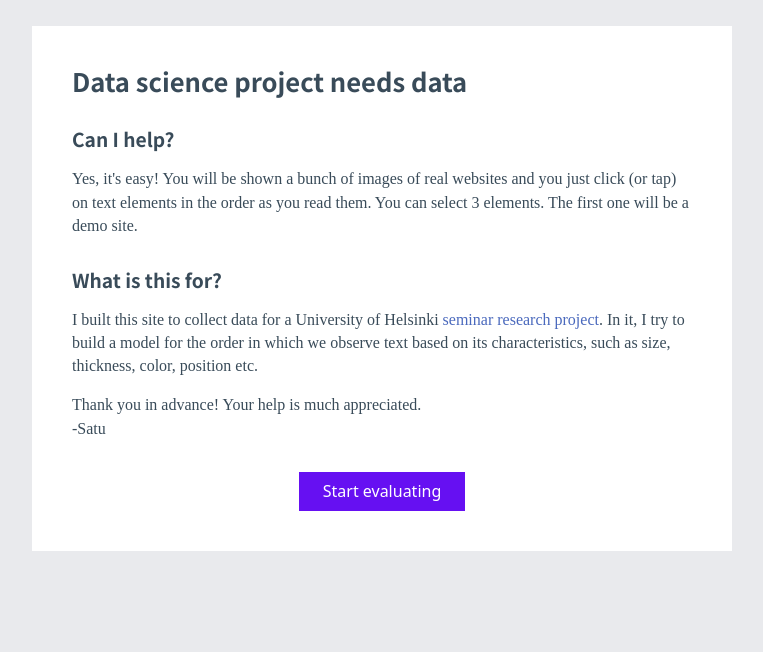
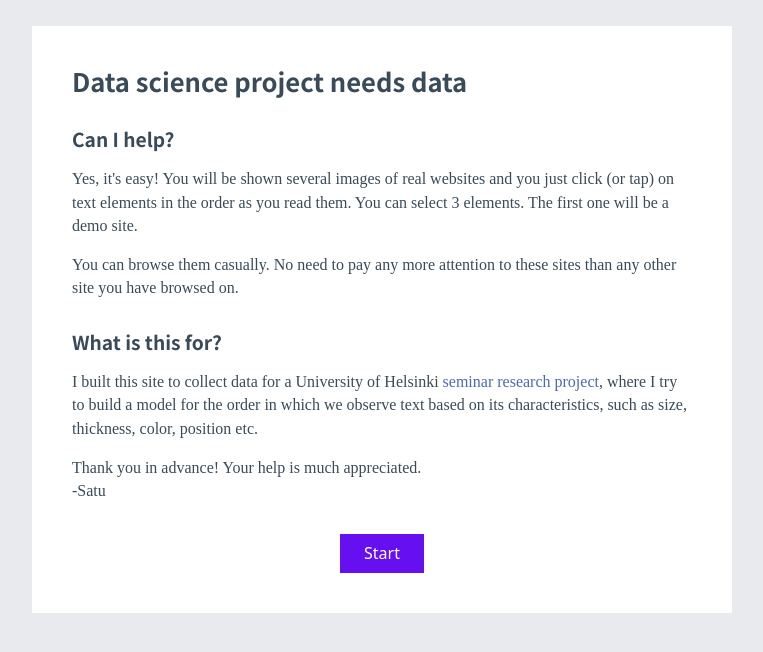
Before and after one commit to s11i-code/typography-test-app, a Gatsby site in the folder frontend/: page / in a window 1280 px wide. Shown: the whole page, without its empty margins (258-1021 px from the left). Built offline with nearby package versions, Linux system fonts and the light colour scheme; Gatsby itself is replaced by a stand-in of ours; what aws-amplify would draw is missing.

Commit message:
Frontend contend and style changes

```diff
--- a/frontend/src/pages/demo/index.tsx
+++ b/frontend/src/pages/demo/index.tsx
@@ -32,7 +32,7 @@ const IndexPage = () => (
                 NOTE: not all text element can be selected, even if they contain text (mainly images).
                 If the item is not clickable, you can just skip over to the next one you read.
               </p>
-              <p  style={{textAlign: "center"}}> <img width="200px" src={"/demo-img.png"} alt="demo" /></p>
+              <p style={{textAlign: "center"}}> <img width="200px" src={"/demo-img.png"} alt="demo" /></p>
             </section>
           </section>
         </main>
--- a/frontend/src/pages/index.tsx
+++ b/frontend/src/pages/index.tsx
@@ -14,16 +14,18 @@ const IndexPage = () => (
           <section>
             <h1>Data science project needs data</h1>
             <section><h2>Can I help?</h2>
-            <p>Yes, it's easy! You will be shown a bunch of images of real websites
+            <p>Yes, it's easy! You will be shown several images of real websites
               and you just click (or tap) on text elements in the order as you read them.
              You can select {maxSelectableElements} elements. The first one will be a demo site.
             </p>
-
+            <p>You can browse them casually. No need to pay any more attention to these sites
+              than any other site you have browsed on.
+            </p>
             </section>
             <section><h2>What is this for?</h2>
 
             <p>I built this site to collect data for a University of Helsinki  <a href="https://courses.helsinki.fi/fi/csm14210">seminar research project
-             </a>. In it, I try to build a model for the order in which we observe text based on its
+             </a>, where I try to build a model for the order in which we observe text based on its
                characteristics, such as size, thickness, color, position etc.</p>
             <p>
                Thank you in advance! Your help is much appreciated.
@@ -32,7 +34,7 @@ const IndexPage = () => (
             </p>
             </section>
             <div className="button-container">
-              <Link className="button" to="/evaluator/">Start evaluating</Link>
+              <Link className="button" to="/evaluator/">Start</Link>
             </div>
           </section>
         </main>
```
Also changed, not shown: frontend/src/pages/thank-you/index.tsx (+10 -3 lines).
